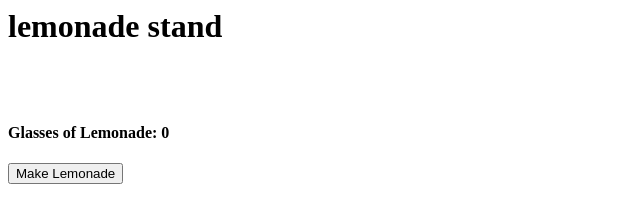
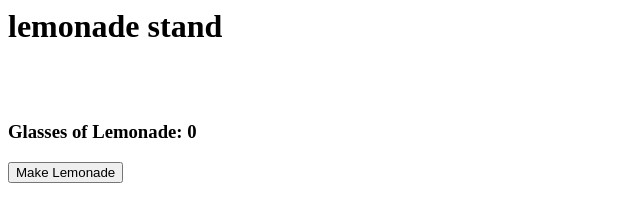
Before and after one commit to solcaer/solcaer.github.io, a plain HTML site: page index.html in a window 1280 px wide. Shown: the full height of the page, 0-640 px from the left. Drawn offline with Linux system fonts and the light colour scheme.

Commit message:
Update index.html

```diff
--- a/index.html
+++ b/index.html
@@ -5,7 +5,7 @@
 			<h1>lemonade stand</h1>
 			<br>
 			<br>
-			<h4><strong>Glasses of Lemonade: </strong><span id="glasses"><strong></strong></span></h4>
+			<h3><strong>Glasses of Lemonade: </strong><span id="glasses"><strong></strong></span></h3>
 			<button type="button" onClick="makeLemonade(1)">Make Lemonade</button>
 			<script type="text/javascript" src="main.js"></script>
 		</body>
```
